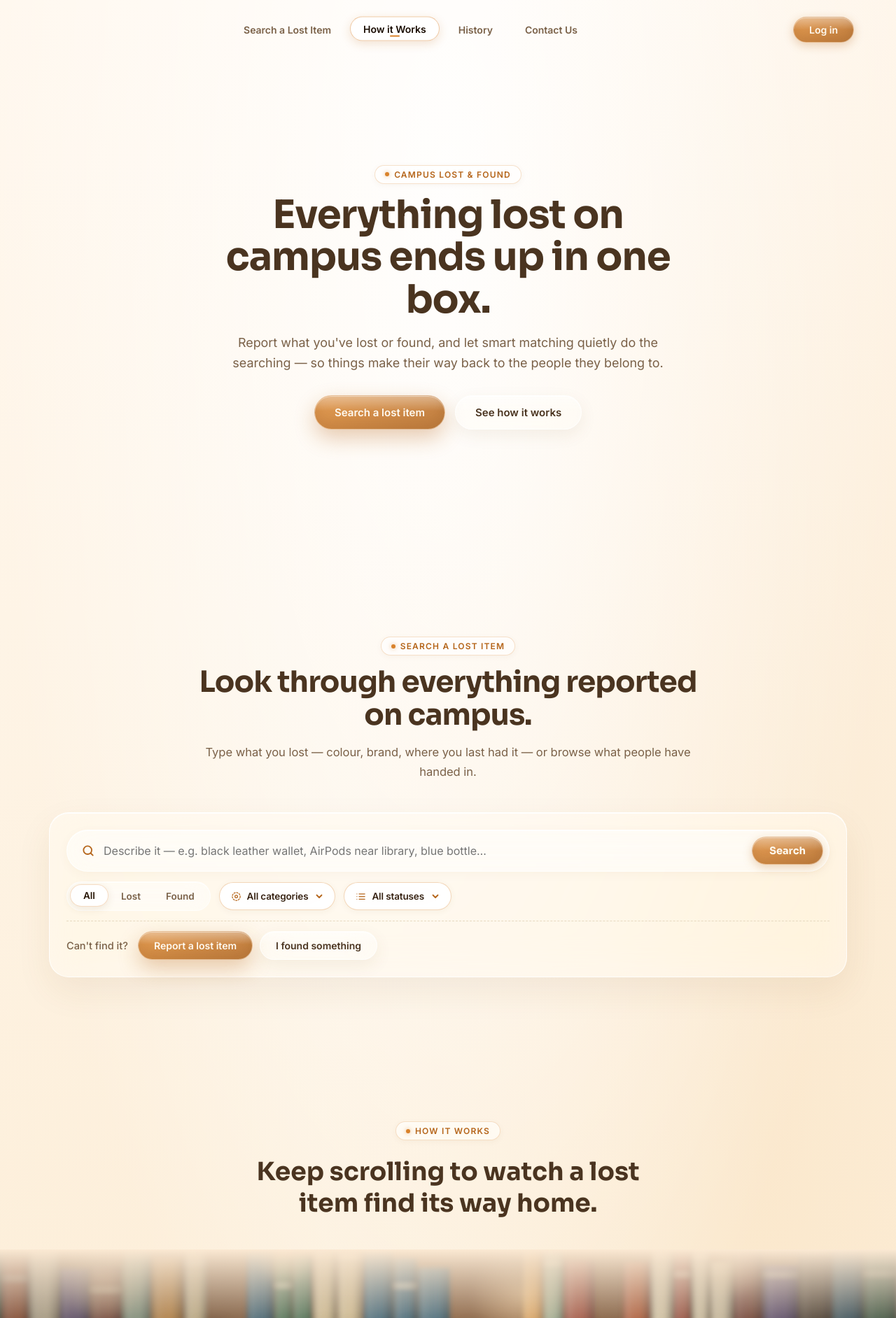
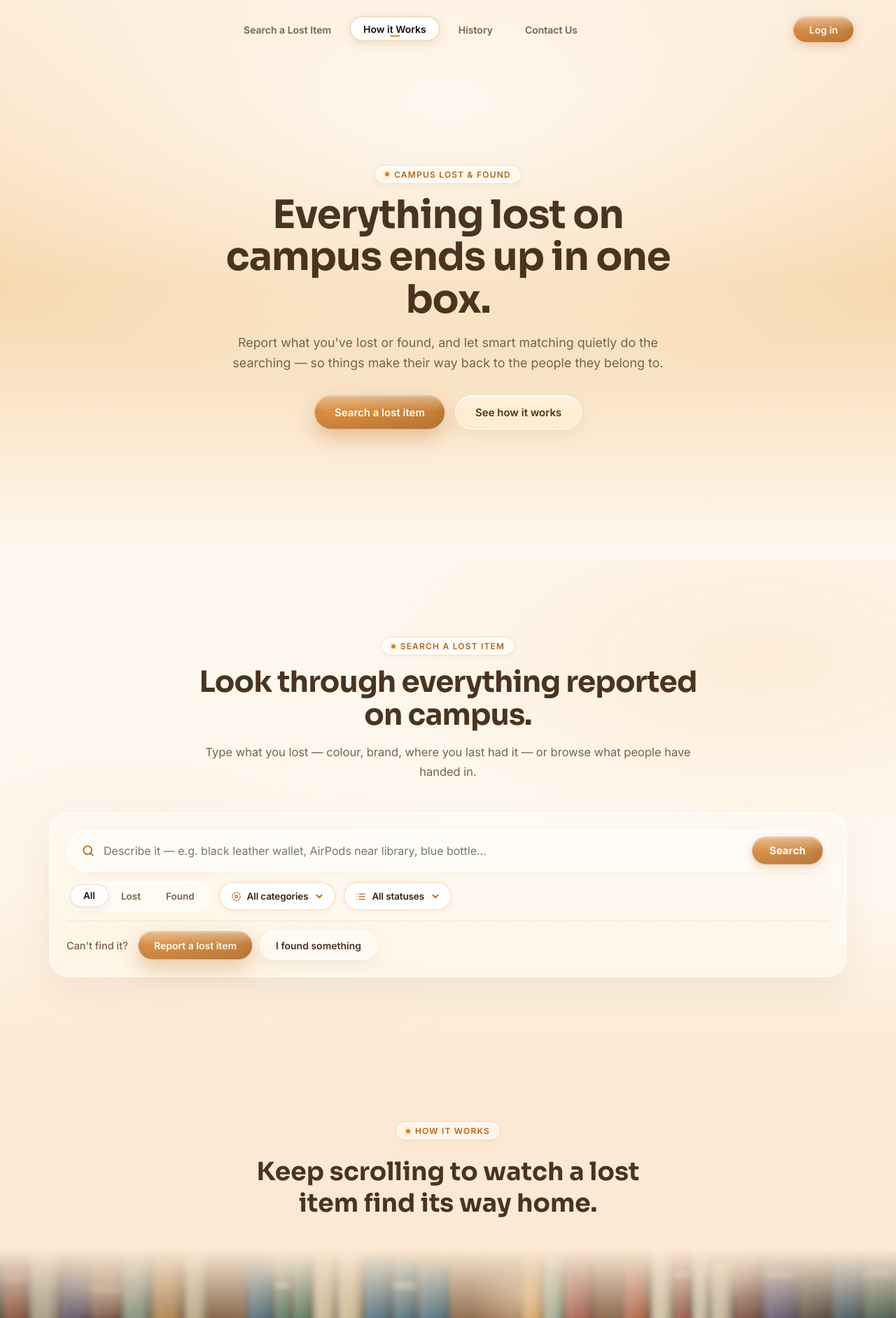
Before and after one commit to saitamaxayush-art/Lost-and-Found-, a React (Vite) app: page / in a window 1280 px wide. Shown: the top 1884 px of the page at 70% size. Built offline with nearby package versions, Linux system fonts and the light colour scheme.

Commit message:
Restore previous rich peach color background gradients across all sections

```diff
--- a/src/styles/landing.css
+++ b/src/styles/landing.css
@@ -11,27 +11,9 @@
   --peach-ink-soft: #7a6148;
   --peach-accent: #d9822b;
   --peach-accent-dark: #b5651a;
-  background:
-    radial-gradient(85% 45% at 50% 4%, rgba(255, 255, 255, 0.9) 0%, rgba(255, 248, 239, 0) 60%),
-    radial-gradient(70% 40% at 85% 22%, rgba(246, 215, 172, 0.32) 0%, rgba(251, 233, 211, 0) 70%),
-    radial-gradient(65% 40% at 15% 42%, rgba(251, 233, 211, 0.35) 0%, rgba(255, 248, 239, 0) 70%),
-    radial-gradient(75% 45% at 80% 78%, rgba(246, 215, 172, 0.35) 0%, rgba(251, 233, 211, 0) 70%),
-    radial-gradient(70% 45% at 20% 94%, rgba(251, 233, 211, 0.4) 0%, rgba(255, 248, 239, 0) 70%),
-    linear-gradient(
-      180deg,
-      #fff8ef 0%,
-      #fef4e6 12%,
-      #fdf0dc 24%,
-      #fbead4 38%,
-      #f9e3c8 52%,
-      #fbebd7 70%,
-      #fae4c9 86%,
-      #fae8d2 100%
-    );
+  background: var(--peach-2);
   color: var(--cream);
   width: 100%;
-  min-height: 100vh;
-  position: relative;
 }
 .lp-track { position: relative; }
 .lp-stage {
@@ -108,7 +90,7 @@
   justify-content: center;
   padding: 140px 24px 90px;
   text-align: center;
-  background: transparent;
+  background: radial-gradient(120% 85% at 50% 8%, var(--peach-1) 0%, var(--peach-2) 48%, var(--peach-3) 100%);
 }
 .lp-hero-content { max-width: 720px; }
 .lp-hero-content h1 {
@@ -191,13 +173,13 @@
 .lp-btn-secondary:active { transform: translateY(0) scale(0.97); }
 
 /* ---------- how it works: heading above the animated stage ---------- */
-.lp-track-section { position: relative; z-index: 1; background: transparent; }
+.lp-track-section { position: relative; z-index: 1; background: var(--peach-2); }
 .lp-track-heading {
   position: relative;
   z-index: 2;
   text-align: center;
   padding: 96px 24px 44px;
-  background: transparent;
+  background: var(--peach-2);
 }
 .lp-track-heading h2 {
   font-family: "Sora", "Inter", sans-serif;
--- a/src/styles/sections.css
+++ b/src/styles/sections.css
@@ -277,7 +277,9 @@
 /* ===================== Shared section styling ===================== */
 .lp-hero-section {
   position: relative;
-  background: transparent;
+  background:
+    radial-gradient(100% 75% at 50% 18%, var(--peach-1) 0%, rgba(255, 248, 239, 0) 70%),
+    linear-gradient(180deg, var(--peach-2) 0%, var(--peach-3) 50%, var(--peach-1) 100%);
 }
 .lp-section { position: relative; padding: 110px 24px; color: var(--peach-ink); }
 .lp-wrap { max-width: 1140px; margin: 0 auto; }
@@ -297,7 +299,10 @@
 .lp-search {
   position: relative;
   z-index: 40;
-  background: transparent;
+  background:
+    radial-gradient(65% 55% at 85% 20%, rgba(246, 215, 172, 0.35) 0%, transparent 70%),
+    radial-gradient(55% 65% at 15% 75%, rgba(251, 233, 211, 0.45) 0%, transparent 70%),
+    linear-gradient(180deg, var(--peach-1) 0%, var(--peach-1) 68%, var(--peach-2) 100%);
 }
 .sr-panel {
   position: relative;
@@ -637,7 +642,10 @@
 /* ===================== History ===================== */
 .lp-history {
   position: relative;
-  background: transparent;
+  background:
+    radial-gradient(65% 55% at 20% 30%, rgba(246, 215, 172, 0.45) 0%, transparent 70%),
+    radial-gradient(55% 55% at 80% 80%, rgba(251, 233, 211, 0.5) 0%, transparent 70%),
+    linear-gradient(180deg, var(--peach-1) 0%, var(--peach-1) 70%, var(--peach-2) 100%);
 }
 .hs-stats { display: grid; grid-template-columns: repeat(4, 1fr); gap: 18px; }
 .hs-stat {
@@ -748,12 +756,15 @@
 .rv-card figcaption small { color: var(--peach-ink-soft); font-size: 12.5px; }
 
 /* ===================== How it works: seamless edges ===================== */
-.lp-track-outro { height: 60px; background: transparent; }
+.lp-track-outro { height: 160px; background: linear-gradient(180deg, var(--peach-2) 0%, var(--peach-1) 100%); }
 
 /* ===================== Contact ===================== */
 .lp-contact {
   position: relative;
-  background: transparent;
+  background:
+    radial-gradient(60% 60% at 75% 25%, rgba(255, 248, 239, 0.6) 0%, transparent 70%),
+    radial-gradient(50% 50% at 15% 85%, rgba(246, 215, 172, 0.35) 0%, transparent 70%),
+    var(--peach-2);
   padding-bottom: 40px;
 }
 .ct-layout { display: grid; grid-template-columns: 1fr 1.25fr; gap: 24px; align-items: start; }
```
